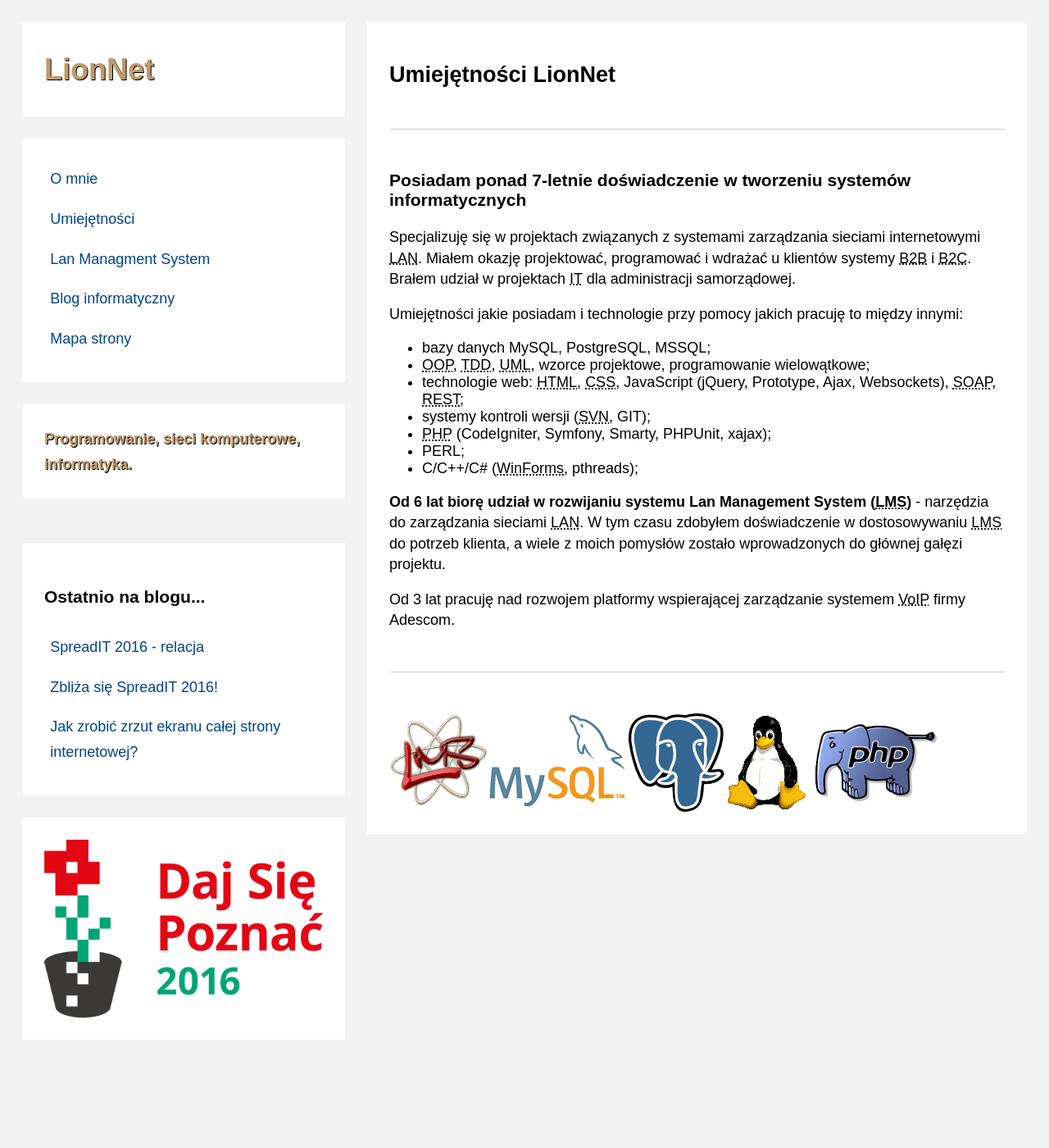
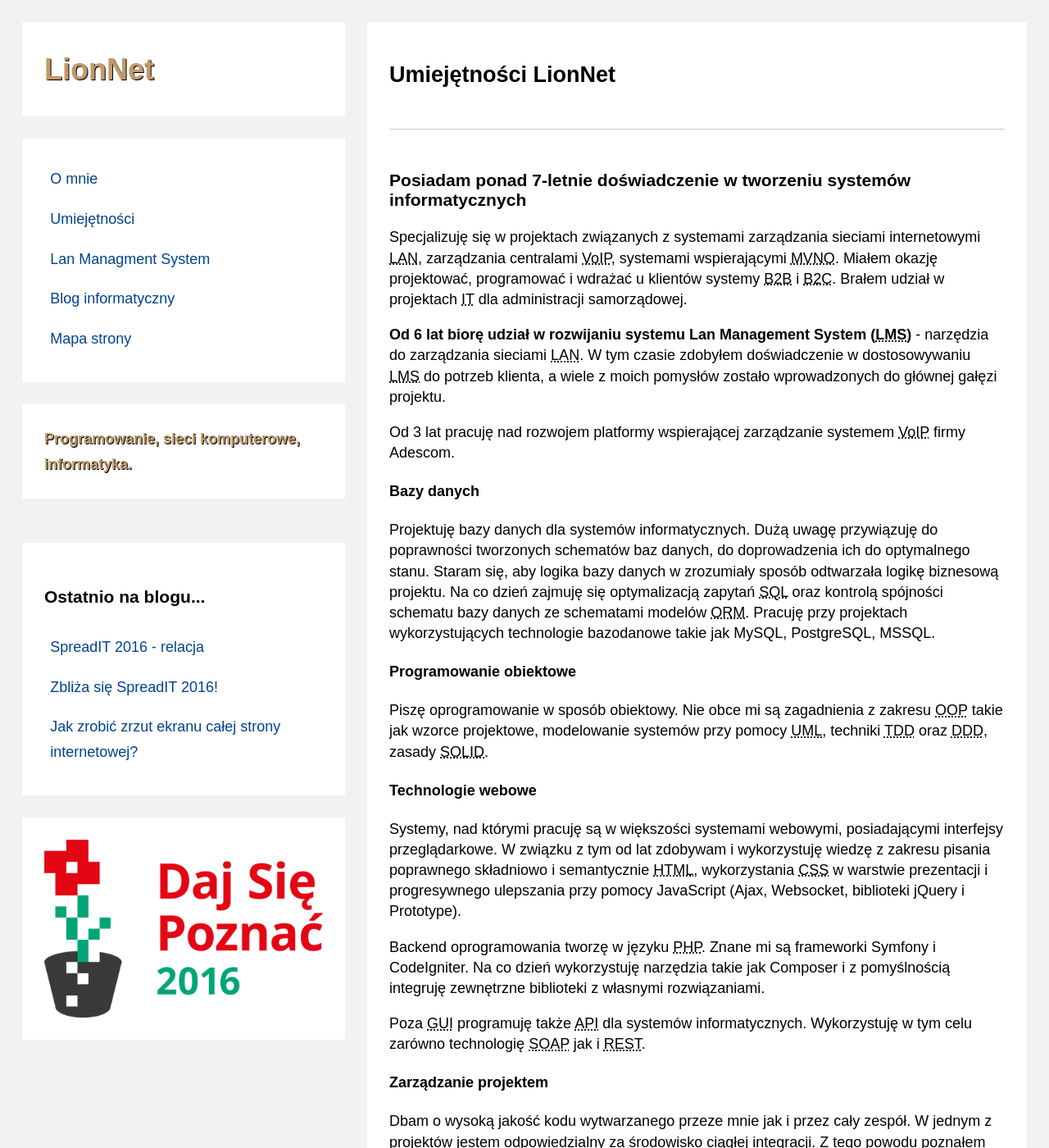
Before and after one commit to maciejlew/maciejlew.github.io, a Jekyll site: the page built from pages/skills.md, in a window 1280 px wide and 1400 px high. Shown: the whole window at 82% size. Built offline with Jekyll 4.4.1, drawn with Linux system fonts in a browser that asks for light colours; comment, search, counter and statistics services are not loaded; some of the changed text lies outside the part shown.

Commit message:
Updates skills page

```diff
--- a/_includes/acronyms.md
+++ b/_includes/acronyms.md
@@ -76,3 +76,7 @@
 *[CVDD]: CV Driven Development
 *[AM]: Actor Model
 *[P&A]: Ports & Adapters
+*[ORM]: Object Relational Mapping
+*[MVNO]: Mobile Virtual Network Operator
+*[SOLID]: Single responsibility, Open-closed, Liskov substitution, Interface segregation and Dependency inversion
+*[GUI]: Graphical User Interface
--- a/pages/skills.md
+++ b/pages/skills.md
@@ -20,27 +20,66 @@
 ### Posiadam ponad {{ site.time|date:'%Y'|minus:2010 }}-letnie doświadczenie w tworzeniu systemów informatycznych
 
 Specjalizuję się w projektach związanych z systemami zarządzania sieciami
-internetowymi LAN. Miałem okazję projektować, programować i wdrażać u
-klientów systemy B2B i B2C. Brałem udział w projektach IT dla administracji
-samorządowej.
+internetowymi LAN, zarządzania centralami VoIP, systemami wspierającymi MVNO.
+Miałem okazję projektować, programować i wdrażać u  klientów systemy B2B i B2C.
+Brałem udział w projektach IT dla administracji samorządowej.
 
-Umiejętności jakie posiadam i technologie przy pomocy jakich pracuję to między innymi:
-
- * bazy danych MySQL, PostgreSQL, MSSQL;
- * OOP, TDD, UML, wzorce projektowe, programowanie wielowątkowe;
- * technologie web: HTML, CSS, JavaScript (jQuery, Prototype, Ajax, Websockets), SOAP, REST;
- * systemy kontroli wersji (SVN, GIT);
- * PHP (CodeIgniter, Symfony, Smarty, PHPUnit, xajax);
- * PERL;
- * C/C++/C# (WinForms, pthreads);
-
-
-**Od {{ site.time|date:'%Y'|minus:2011 }} lat biorę udział w rozwijaniu systemu Lan Management System (LMS)** - narzędzia
-do zarządzania sieciami LAN. W tym czasu zdobyłem doświadczenie w dostosowywaniu
+**Od {{ site.time|date:'%Y'|minus:2011 }} lat biorę udział w rozwijaniu systemu
+Lan Management System (LMS)** - narzędzia
+do zarządzania sieciami LAN. W tym czasie zdobyłem doświadczenie w dostosowywaniu
 LMS do potrzeb klienta, a wiele z moich pomysłów zostało wprowadzonych do
 głównej gałęzi projektu.
 
-Od {{ site.time|date:'%Y'|minus:2014 }} lat pracuję nad rozwojem platformy wspierającej zarządzanie systemem VoIP firmy Adescom.
+Od {{ site.time|date:'%Y'|minus:2014 }} lat pracuję nad rozwojem platformy
+wspierającej zarządzanie systemem VoIP firmy Adescom.
+
+#### Bazy danych
+
+Projektuję bazy danych dla systemów informatycznych. Dużą uwagę przywiązuję
+do poprawności tworzonych schematów baz danych, do doprowadzenia ich do
+optymalnego stanu. Staram się, aby logika bazy danych w zrozumiały sposób
+odtwarzała logikę biznesową projektu. Na co dzień zajmuję się optymalizacją zapytań
+SQL oraz kontrolą spójności schematu bazy danych ze schematami modelów ORM.
+Pracuję przy projektach wykorzystujących technologie bazodanowe takie jak MySQL,
+PostgreSQL, MSSQL.
+
+#### Programowanie obiektowe
+
+Piszę oprogramowanie w sposób obiektowy. Nie obce mi są zagadnienia z zakresu OOP
+takie jak wzorce projektowe, modelowanie systemów przy pomocy UML, techniki TDD
+oraz DDD, zasady SOLID.
+
+
+#### Technologie webowe
+
+Systemy, nad którymi pracuję są w większości systemami webowymi, posiadającymi
+interfejsy przeglądarkowe. W związku z tym od lat zdobywam i wykorzystuję wiedzę
+z zakresu pisania poprawnego składniowo i semantycznie HTML, wykorzystania CSS
+w warstwie prezentacji i progresywnego ulepszania przy pomocy JavaScript (Ajax,
+Websocket, biblioteki jQuery i Prototype).
+
+Backend oprogramowania tworzę w języku PHP. Znane mi są frameworki Symfony i
+CodeIgniter. Na co dzień wykorzystuję narzędzia takie jak Composer i z pomyślnością
+integruję zewnętrzne biblioteki z własnymi rozwiązaniami.
+
+Poza GUI programuję także API dla systemów informatycznych. Wykorzystuję w tym
+celu zarówno technologię SOAP jak i REST.
+
+#### Zarządzanie projektem
+
+Dbam o wysoką jakość kodu wytwarzanego przeze mnie jak i przez cały zespół.
+W jednym z projektów jestem odpowiedzialny za środowisko ciągłej integracji.
+Z tego powodu poznałem narzędzia takie jak serwer ciągłej integracji Jenkins,
+narzędzia do analizy statycznej projektów jak PHP Code Sniffer, PHP Depend, PHP
+Mess Detector, PHP Stan, PHP Copy Paste Detector oraz PHPLOC.
+
+Unikam ciągłego testowania manualnego tych samych części rozwijanych przeze mnie
+systemów stosując techniki testowania automatycznego. Piszę testy jednostkowe dla
+PHP wykorzystując PHPUnit, a dla JS przy pomocy Jasmine. Tworzę testy integracyjne
+i akceptacyjne przy pomocy Selenium.
+
+Do sprawnego zarządzania projektem wykorzystuję systemy kontroli wersji takie jak
+GIT i SVN.
 
 * * *
 
```
Also changed, not shown: other parts of pages/skills.md (+3 -3 lines).
